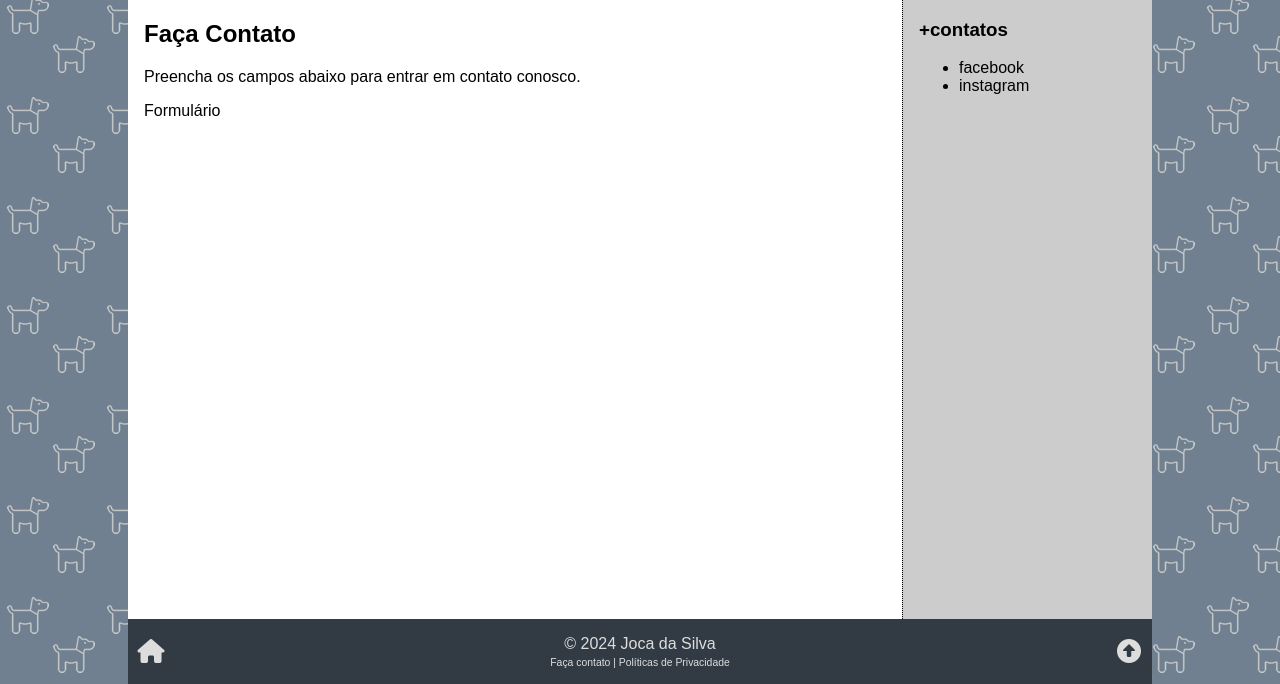
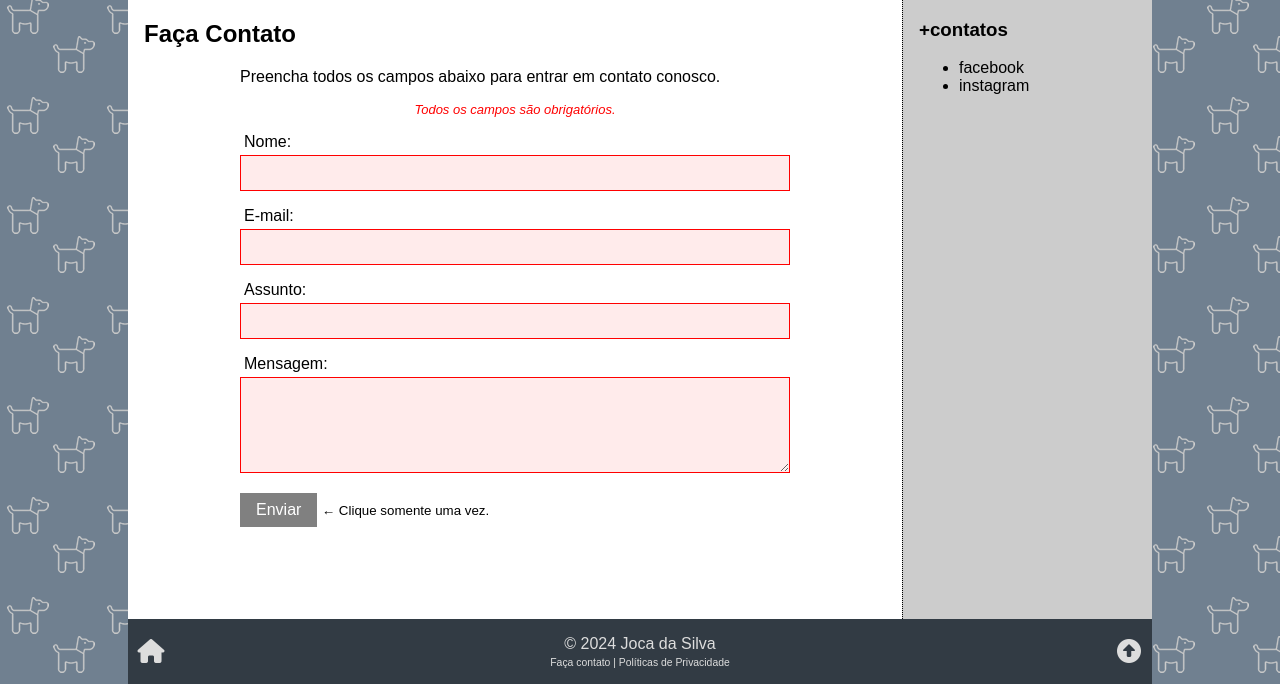
Before and after one commit to Luferat/JocaBlog, a Flask app: page /contacts in a window 1280 px wide. Shown: the part 116-800 px from the top of the page. Run offline with Flask 3, Linux system fonts and the light colour scheme; parts of the project's set-up code (start-up, migrations or seed data) failed here and were passed over; some libraries are stand-ins or nearby versions.

Commit message:
contacts ok

```diff
--- a/index.py
+++ b/index.py
@@ -2,11 +2,10 @@
 from flask import Flask, redirect, render_template, request, url_for
 from flask_mysqldb import MySQL, MySQLdb
 
-# Importa as funções do banco de dados, tabela article
+# Importa as funções do banco de dados
 from functions.db_articles import *
-
-# Importa as funções do banco de dados, tabela comment
 from functions.db_comments import *
+from functions.db_contacts import save_contact
 
 # Constantes do site
 SITE = {
@@ -128,13 +127,36 @@ def comment():
     return redirect(f"{url_for('view', artid=form['artid'])}#comments")
 
 
-@app.route('/contacts')  # Rota para a página de contatos → /contacts
+@app.route('/contacts', methods = ['GET', 'POST'])  # Rota para a página de contatos → /contacts
 def contacts():
+
+    # Formulário enviado com sucesso
+    success = False
+
+    # Primeiro nome do remetente
+    first_name = ''
+
+    # Se o formulário foi enviado...
+    if request.method == 'POST':
+
+        # Obtém os dados do formulário
+        form = dict(request.form)
+
+        # Teste de "mesa"
+        # print('\n\n\n', form, '\n\n\n')
+
+        # Salva os dados no banco de dados
+        success = save_contact(mysql, form)
+
+        # Otém o primeiro nome do remetente
+        first_name = form['name'].split()[0]
 
     toPage = {
         'site': SITE,
         'title': 'Faça contato',
-        'css': 'home.css'
+        'css': 'contacts.css',
+        'success': success,
+        'first_name': first_name
     }
 
     return render_template('contacts.html', page=toPage)
--- /dev/null
+++ b/static/css/contacts.css
@@ -0,0 +1,63 @@
+#contacts {
+    display: block;
+    margin: auto;
+    width: 100%;
+    max-width: 550px;
+}
+
+.required {
+    text-align: center;
+    color: red;
+    font-style: italic;
+    font-size: small;
+}
+
+#contacts label {
+    display: block;
+    padding: 0 0 .25rem .25rem;
+}
+
+#contacts input,
+#contacts textarea,
+#contacts button {
+    font-family: inherit;
+    font-size: inherit;
+}
+
+#contacts input,
+#contacts textarea {
+    padding: .5rem;
+    width: 100%;
+    border: 1px solid red;
+    background-color: rgb(255, 235, 235);
+}
+
+#contacts textarea {
+    resize: vertical;
+    height: 6rem;
+}
+
+#contacts button {
+    padding: .5rem 1rem;
+    background-color: grey;
+    color: white;
+    border: none;
+    pointer-events: none;
+}
+
+#contacts input:valid,
+#contacts textarea:valid {
+    border: 1px solid blue;
+    background-color: rgb(232, 240, 254);
+}
+
+#contacts:valid button {
+    background-color: steelblue;
+    pointer-events: all;
+    cursor: pointer;
+}
+
+.success {
+    display: table;
+    margin: auto;
+}
--- a/templates/contacts.html
+++ b/templates/contacts.html
@@ -3,8 +3,55 @@
 {% block article %}
 
 <h2>Faça Contato</h2>
-<p>Preencha os campos abaixo para entrar em contato conosco.</p>
-<p>Formulário</p>
+
+{% if page.success %}
+
+<div class="success">
+    <h3>Olá {{ page.first_name }}!</h3>
+    <blockquote>Seu contato foi enviado...</blockquote>
+    <p><em>Obrigado.</em></p>
+</div>
+
+{% else %}
+
+<form action="/contacts" method="post" id="contacts">
+
+    <p>Preencha todos os campos abaixo para entrar em contato conosco.</p>
+
+    <p class="required">Todos os campos são obrigatórios.</p>
+
+    <p>
+        <label for="name">Nome:</label>
+        <input type="text" name="name" id="name" required minlength="3">
+    </p>
+
+    <p>
+        <label for="email">E-mail:</label>
+        <input type="email" name="email" id="email" required>
+    </p>
+
+    <p>
+        <label for="subject">Assunto:</label>
+        <input type="text" name="subject" id="subject" required minlength="5">
+    </p>
+
+    <p>
+        <label for="message">Mensagem:</label>
+        <textarea name="message" id="message" required minlength="5"></textarea>
+    </p>
+
+    <p>
+        <button type="submit">Enviar</button>
+        <small>&larr; Clique somente uma vez.</small>
+    </p>
+
+</form>
+
+{% endif %}
+
+<script>
+    if (window.history.replaceState) window.history.replaceState(null, null, window.location.href);
+</script>
 
 {% endblock %}
 
```
Also changed, not shown: functions/db_contacts.py (added, +29 -0 lines).
